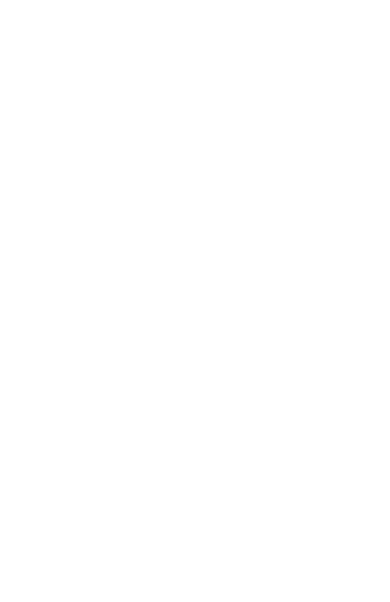
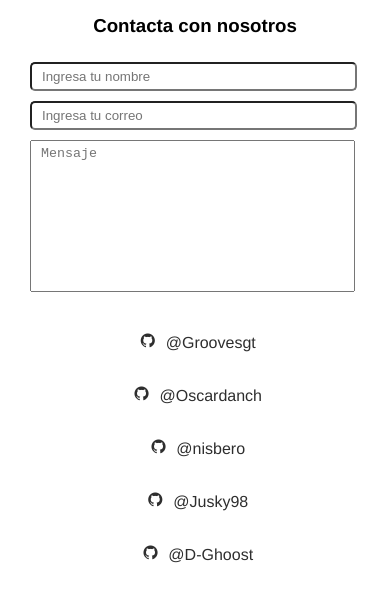
Before and after one commit to D-Ghoost/WebCatchV2, a plain HTML site: page index.html in a window 390 px wide. Drawn offline with nearby package versions, Linux system fonts and the light colour scheme; files that its build step writes are made by us from their sources.

Commit message:
Se finalizo responsive 393px

```diff
--- a/css/style.css
+++ b/css/style.css
@@ -0,0 +1,85 @@
+/* VARIABLES GLOBALES */
+*{
+    margin: 0px;
+    padding: 0px;
+
+}
+
+body{
+    font-family: "Helvetica";
+}
+
+/* -------------------------------------------------------------------------- */
+/*                       RESPONSIVE DIMENSION: 320 X 480                      */
+/* -------------------------------------------------------------------------- */
+
+@media (max-width: 393px){
+
+    .form-sect  h3{
+        text-align: center;
+        margin: 10px;
+        margin-top: 15px;
+        margin-bottom: 15px;
+    }
+
+    .contact-form{
+        margin: 25px;
+    }
+
+    input::placeholder, textarea::placeholder{
+        padding-top: 5px;
+        padding-left: 10px;
+    }
+
+    .input-txt{
+        display: block;
+        width: 95%;
+        height: 25px;
+        border-radius: 5px;
+        margin:5px;
+        margin-top: 10px;
+        margin-bottom: 10px;
+    }
+
+    .input-txtarea{
+        display: block;
+        width: 95%;
+        margin: 5px;
+        margin-top: 10px;
+        margin-bottom: 10px;
+        resize: none;
+    }
+
+    .list-icon > li a{
+        text-decoration: none;
+    }
+
+    .list-icon > li{
+        list-style: none;
+        text-decoration: none;
+    }
+
+    .list-icon > li{
+        display: flex;
+        justify-content: center;
+        margin: 5px;
+        padding-top: 13px;
+        padding-bottom: 13px;
+    }
+
+    .icon-item a, a:link,
+    a:visited, a:active{
+        color: #2e2e2e;
+        text-decoration: none;
+    }
+
+    .icon-item > a > i{
+        margin-right: 5px;
+        margin-left: 5px;
+        padding-top: 2px;
+        font-size: 17px;
+    }
+
+
+
+}
--- a/index.html
+++ b/index.html
@@ -1,13 +1,64 @@
 <!DOCTYPE html>
-<html lang="en">
+<html lang="es">
+
 <head>
     <meta charset="UTF-8">
     <meta http-equiv="X-UA-Compatible" content="IE=edge">
     <meta name="viewport" content="width=device-width, initial-scale=1.0">
+    <!-- Boxicons CSS -->
+    <link href='https://unpkg.com/boxicons@2.1.2/css/boxicons.min.css' rel='stylesheet'>
+    <link rel="stylesheet" href="css/style.css">
     <title>WebCatch</title>
-    <link rel="stylesheet" href="img/style.css">
 </head>
+
 <body>
+    <article class="contact-art">
+        <!-- Formulario de contacto -->
+        <section class="form-sect">
+            <h3>Contacta con nosotros</h3>
+            <form action="/index.html" method="post" class="contact-form">
+                <input type="text" placeholder="Ingresa tu nombre" class="input-txt">
+                <input type="email" placeholder="Ingresa tu correo" class="input-txt">
+                <textarea name="contactTxt" id="contactTxt" cols="30" rows="10" placeholder="Mensaje"
+                    class="input-txtarea"></textarea>
+            </form>
+        </section>
+        <!-- Iconos de github de los devCatcher -->
+        <section class="icon-sect">
+            <ul class="list-icon">
+                <li class="icon-item">
+                    <a href="https://github.com/Groovesgt">
+                        <i class='bx bxl-github'></i>
+                        @Groovesgt
+                    </a>
+                </li>
+                <li class="icon-item">
+                    <a href="https://github.com/Oscardanch">
+                        <i class='bx bxl-github'></i>
+                        @Oscardanch
+                    </a>
+                </li>
+                <li class="icon-item">
+                    <a href="https://github.com/nisbero">
+                        <i class='bx bxl-github'></i>
+                        @nisbero
+                    </a>
+                </li>
+                <li class="icon-item">
+                    <a href="https://github.com/Jusky98">
+                        <i class='bx bxl-github'></i>
+                        @Jusky98
+                    </a>
+                </li>
+                <li class="icon-item">
+                    <a href="https://github.com/D-Ghoost">
+                        <i class='bx bxl-github'></i>
+                        @D-Ghoost
+                    </a>
+                </li>
+            </ul>
+        </section>
+    </article>
+</body>
 
-</body>
 </html>
```
Also changed, not shown: README.md (added).
